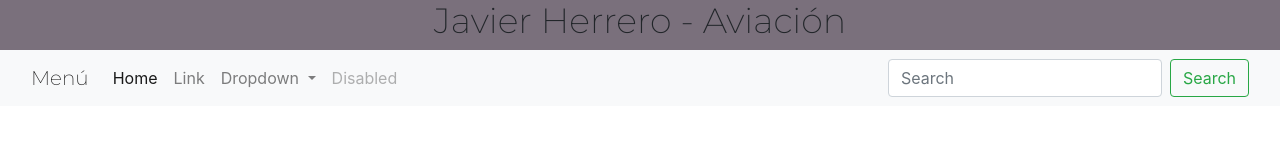
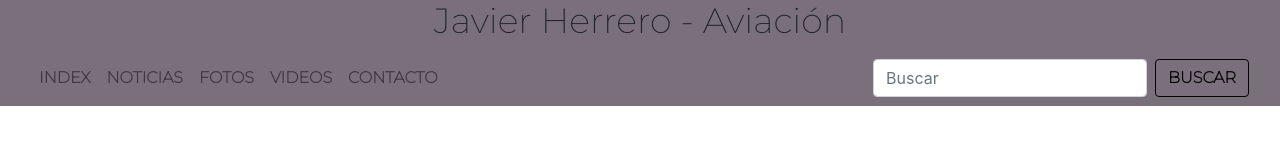
Before and after one commit to nachoherrero85/SegundaPreentregaHerrero, a plain HTML site: page index.html in a window 1280 px wide. Drawn offline with nearby package versions, Linux system fonts and the light colour scheme.

Commit message:
Se termino con el menú

```diff
--- a/css/styles.css
+++ b/css/styles.css
@@ -1,5 +1,15 @@
+* {
+    margin: 0;
+    padding: 0;
+}
+
 header {
     background-color: rgb(122, 112, 124);
+}
+
+nav {
+    background-color: rgb(122, 112, 124);
+
 }
 
 .titulo-pg {
@@ -11,4 +21,33 @@ header {
 
 .navbar-brand {
     font-family: 'Montserrat', sans-serif;
+    font-weight: bolder;
+
 }
+
+
+
+.nav-item {
+    font-family: 'Montserrat', sans-serif;
+    font-weight: bolder;
+
+
+
+
+}
+
+
+
+#menu :hover {
+    background-color: crimson;
+    color: white;
+
+}
+
+#boton {
+    font-family: 'Montserrat', sans-serif;
+    font-weight: bolder;
+    color: black;
+    border-color: black;
+
+}
--- a/index.html
+++ b/index.html
@@ -26,41 +26,35 @@
     </header>
 
 
-    <nav class="navbar navbar-expand-lg navbar-light bg-light">
+    <nav class="navbar navbar-expand-lg navbar-light ">
         <div class="container-fluid">
-            <a class="navbar-brand" href="#">Menú</a>
+            <!-- <a class="navbar-brand" href="#">Menú</a>-->
             <button class="navbar-toggler" type="button" data-toggle="collapse" data-target="#navbarSupportedContent"
                 aria-controls="navbarSupportedContent" aria-expanded="false" aria-label="Toggle navigation">
                 <span class="navbar-toggler-icon"></span>
             </button>
 
             <div class="collapse navbar-collapse" id="navbarSupportedContent">
-                <ul class="navbar-nav mr-auto">
-                    <li class="nav-item active">
-                        <a class="nav-link" href="#">Home <span class="sr-only">(current)</span></a>
+                <ul class="navbar-nav mr-auto" id="menu">
+                    <li class="nav-item ">
+                        <a class="nav-link" href="#">INDEX </a>
                     </li>
                     <li class="nav-item">
-                        <a class="nav-link" href="#">Link</a>
-                    </li>
-                    <li class="nav-item dropdown">
-                        <a class="nav-link dropdown-toggle" href="#" id="navbarDropdown" role="button"
-                            data-toggle="dropdown" aria-haspopup="true" aria-expanded="false">
-                            Dropdown
-                        </a>
-                        <div class="dropdown-menu" aria-labelledby="navbarDropdown">
-                            <a class="dropdown-item" href="#">Action</a>
-                            <a class="dropdown-item" href="#">Another action</a>
-                            <div class="dropdown-divider"></div>
-                            <a class="dropdown-item" href="#">Something else here</a>
-                        </div>
+                        <a class="nav-link" href="#">NOTICIAS</a>
                     </li>
                     <li class="nav-item">
-                        <a class="nav-link disabled" href="#">Disabled</a>
+                        <a class="nav-link" href="#">FOTOS</a>
+                    </li>
+                    <li class="nav-item">
+                        <a class="nav-link" href="#">VIDEOS</a>
+                    </li>
+                    <li class="nav-item">
+                        <a class="nav-link" href="#">CONTACTO</a>
                     </li>
                 </ul>
                 <form class="form-inline my-2 my-lg-0">
-                    <input class="form-control mr-sm-2" type="search" placeholder="Search" aria-label="Search">
-                    <button class="btn btn-outline-success my-2 my-sm-0" type="submit">Search</button>
+                    <input class="form-control mr-sm-2" type="buscar" placeholder="Buscar" aria-label="Buscar">
+                    <button class="btn btn-outline-success my-2 my-sm-0" type="submit" id="boton">BUSCAR</button>
                 </form>
             </div>
         </div>
```
